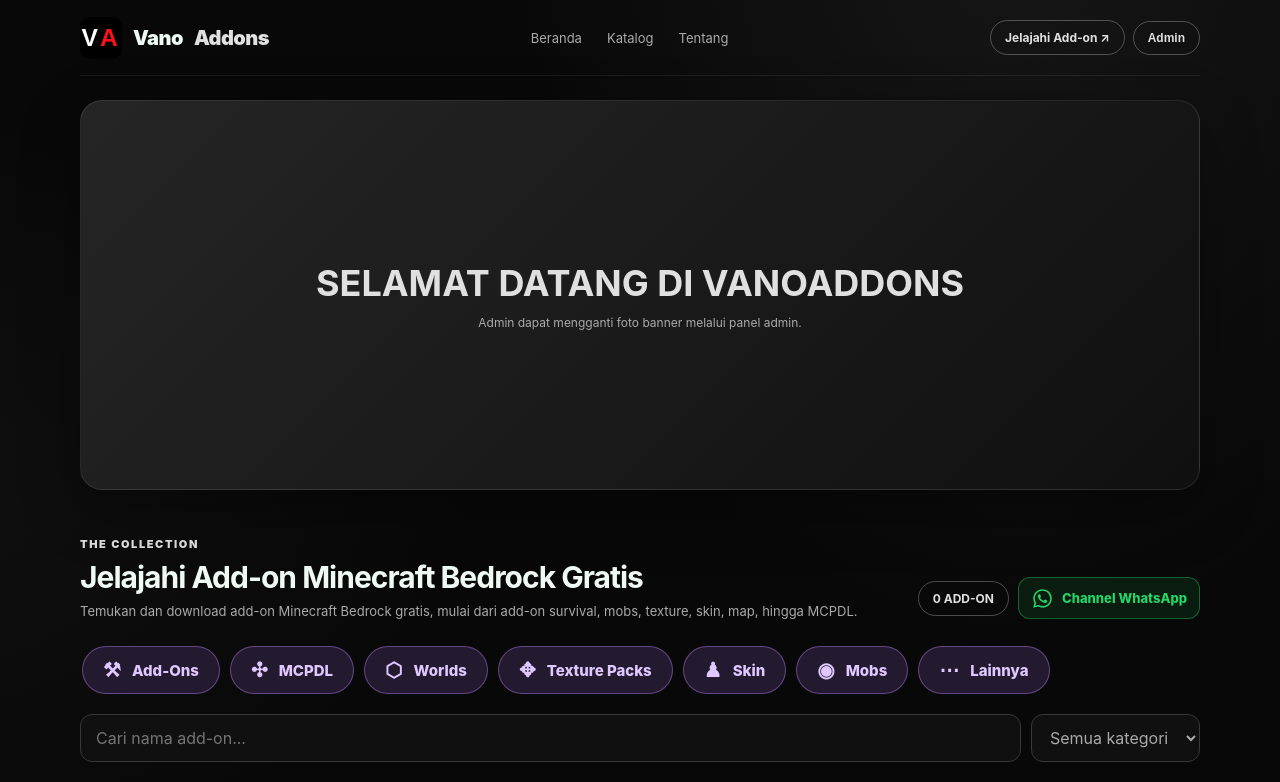
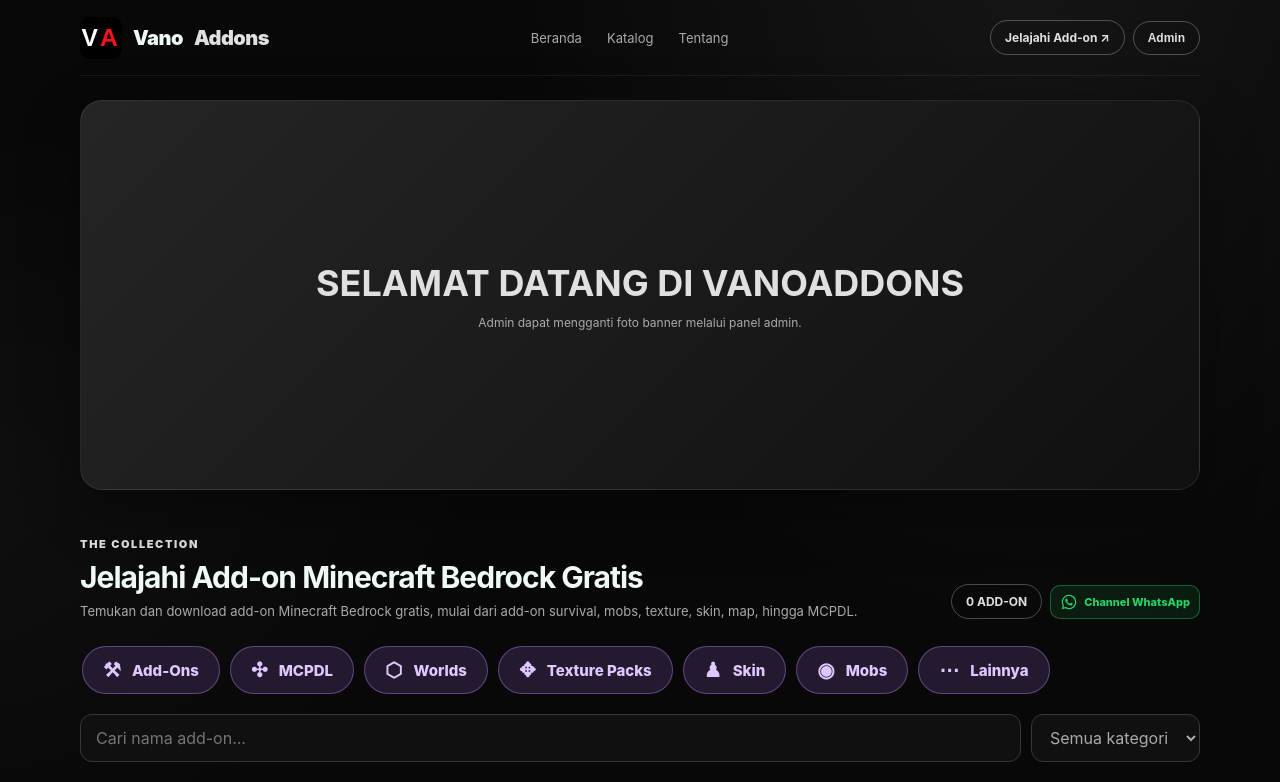
Before and after one commit to memetmohamedmemet-dev/Vano-add-ons-, a plain HTML site: page index.html in a window 1280 px wide. Shown: the top 782 px of the page. Drawn offline with nearby package versions, Linux system fonts and the light colour scheme; no server answers.

Commit message:
Resize WhatsApp channel button to match catalog count pill

```diff
--- a/index.html
+++ b/index.html
@@ -185,7 +185,7 @@ footer{border-top:1px solid #ffffff12;padding:24px 0 34px;color:var(--muted);fon
 .catalog-more{display:inline-flex;align-items:center;justify-content:center;margin:2px 0 8px;padding:10px 16px;border:1px solid #bd8aff88;border-radius:10px;background:#241a30;color:#dfc7ff;font-size:11px;font-weight:900;letter-spacing:.5px;cursor:pointer}
 .catalog-more:hover{background:#49305f;border-color:#c6a0ff}
 .admin-item-actions .feature-active{background:#49305f!important;color:#fff!important;border-color:#c6a0ff!important}
- .catalog-head-actions{display:flex;align-items:center;gap:9px;flex:0 0 auto}.whatsapp-channel{min-height:42px;padding:0 12px;display:inline-flex;align-items:center;justify-content:center;gap:8px;border:1px solid #25d36666;border-radius:12px;background:#25d36618;color:#25d366;font-size:13px;font-weight:800;white-space:nowrap;text-decoration:none;transition:transform .2s,background .2s,border-color .2s}.whatsapp-channel svg{width:23px;height:23px;display:block;flex:0 0 auto}.whatsapp-channel:hover{transform:translateY(-2px);background:#25d3662b;border-color:#25d366}
+ .catalog-head-actions{display:flex;align-items:center;gap:8px;flex:0 0 auto}.whatsapp-channel{min-height:34px;padding:0 9px;display:inline-flex;align-items:center;justify-content:center;gap:6px;border:1px solid #25d36666;border-radius:10px;background:#25d36618;color:#25d366;font-size:11px;font-weight:800;white-space:nowrap;text-decoration:none;transition:transform .2s,background .2s,border-color .2s}.whatsapp-channel svg{width:18px;height:18px;display:block;flex:0 0 auto}.whatsapp-channel:hover{transform:translateY(-2px);background:#25d3662b;border-color:#25d366}
 
 .catalog-main-title{font-size:30px;letter-spacing:-1px;line-height:1.2;margin:8px 0 0;max-width:720px}
 @media(max-width:480px){.catalog-main-title{font-size:25px;letter-spacing:-.7px}}
```
